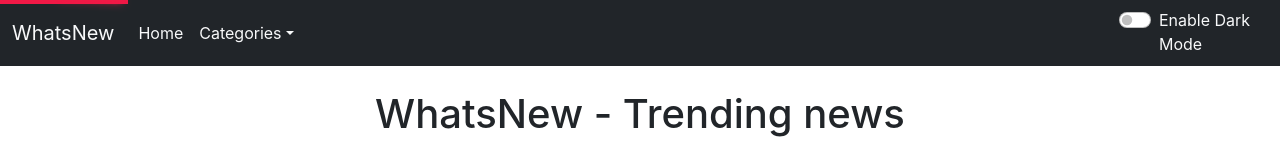
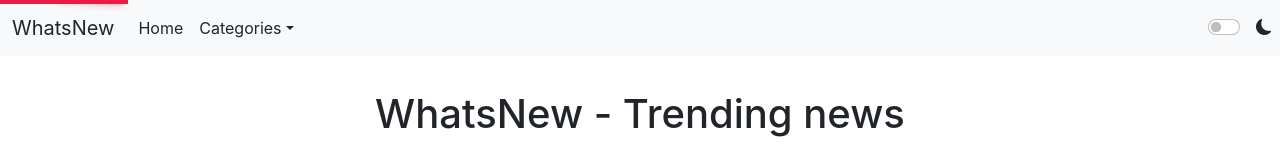
Before and after one commit to Dhruwang/WhatsNew, a React (Create React App) app: page / in a window 1280 px wide. Shown: the top 160 px of the page. Built offline with nearby package versions, Linux system fonts and the light colour scheme; no server answers.

Commit message:
dark mode completed

```diff
--- a/public/index.html
+++ b/public/index.html
@@ -3,6 +3,7 @@
   <head>
     <meta charset="utf-8" />
     <link rel="icon" href="%PUBLIC_URL%/favicon.ico" />
+    <link rel="stylesheet" href="https://cdn.jsdelivr.net/npm/bootstrap-icons@1.10.2/font/bootstrap-icons.css">
     <meta name="viewport" content="width=device-width, initial-scale=1" />
     <meta name="theme-color" content="#000000" />
     <meta
--- a/src/App.js
+++ b/src/App.js
@@ -17,16 +17,23 @@ const App =()=> {
     setprogress(progress)
   }
   const enableDarkMode =()=>{
-    document.body.style.background = 'black';
+    if(theme==='light'){
+      document.body.style.background = 'black';
     col.style.color="white";
     setTheme('dark')
+    }
+    else{
+      document.body.style.background = 'white';
+    col.style.color="black";
+    setTheme('light')
+    }
   }
 
   const apiKey=process.env.REACT_APP_API_KEY
     return (
       <div>
         <BrowserRouter>
-          <Navbar sticky='top' enableDarkMode={enableDarkMode}/>
+          <Navbar sticky='top' enableDarkMode={enableDarkMode} theme={theme}/>
           <LoadingBar
             color='#f11946'
             progress={progress}
--- a/src/components/Navbar.js
+++ b/src/components/Navbar.js
@@ -5,20 +5,19 @@ import App from '../App';
 
 const Navbar = (props) => {
 
-
     return (
         <div className='mb-4'>
-            <nav className="navbar fixed-top navbar-expand-lg bg-dark mb-4">
+            <nav className={`navbar fixed-top navbar-expand-lg bg-${props.theme==='light'?'light':'dark'} mb-4`}>
                 <div className="container-fluid d-flex">
-                    <a className="navbar-brand text-light" href="/">WhatsNew</a>
+                    <a className={`navbar-brand text-${props.theme==='light'?'dark':'light'}`} href="/">WhatsNew</a>
                     <button className="navbar-toggler" type="button" data-bs-toggle="collapse" data-bs-target="#navbarNavAltMarkup" aria-controls="navbarNavAltMarkup" aria-expanded="false" aria-label="Toggle navigation">
                         <span className="navbar-toggler-icon"></span>
                     </button>
                     <div className="collapse navbar-collapse" id="navbarNavAltMarkup">
                         <div className="navbar-nav">
-                            <a className="nav-link active text-light" aria-current="page" href="/">Home</a>
+                            <a className={`nav-link active text-${props.theme==='light'?'dark':'light'}`} aria-current="page" href="/">Home</a>
                             <li className="nav-item dropdown">
-                                <a className="nav-link dropdown-toggle text-light" href="/" id="navbarDropdown" role="button" data-toggle="dropdown" aria-haspopup="true" aria-expanded="false">
+                                <a className={`nav-link dropdown-toggle text-${props.theme==='light'?'dark':'light'}`} href="/" id="navbarDropdown" role="button" data-toggle="dropdown" aria-haspopup="true" aria-expanded="false">
                                     Categories
                                 </a>
                                 <div className="dropdown-menu text-light" aria-labelledby="navbarDropdown">
@@ -34,10 +33,10 @@ const Navbar = (props) => {
                         </div>
                     </div>
                 </div>
-                            <div className="form-check form-switch float-right ">
-                                <input className="form-check-input" type="checkbox" onChange={props.enableDarkMode} role="switch" id="flexSwitchCheckDefault" />
-                                    <label className="form-check-label text-light" for="flexSwitchCheckDefault">Enable Dark Mode</label>
-                            </div>
+                <div className="form-check form-switch float-right ">
+                    <input className="form-check-input" type="checkbox" onChange={props.enableDarkMode} role="switch" id="flexSwitchCheckDefault" />
+                    <i class={`bi bi-moon-fill text-${props.theme==='light'?'dark':'light'} mx-2`}></i>
+                </div>
             </nav>
         </div>
     )
```
Also changed, not shown: public/darkModeIcon.png (added).
